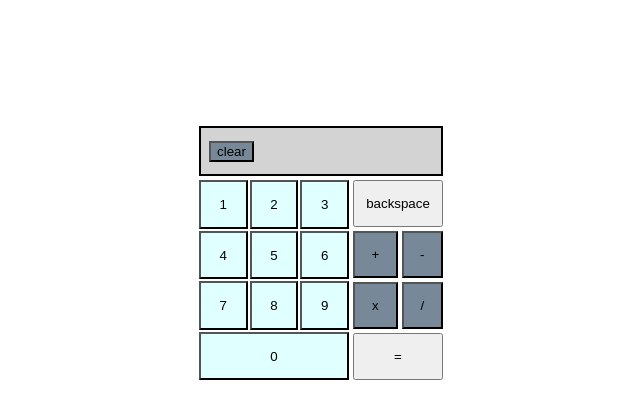
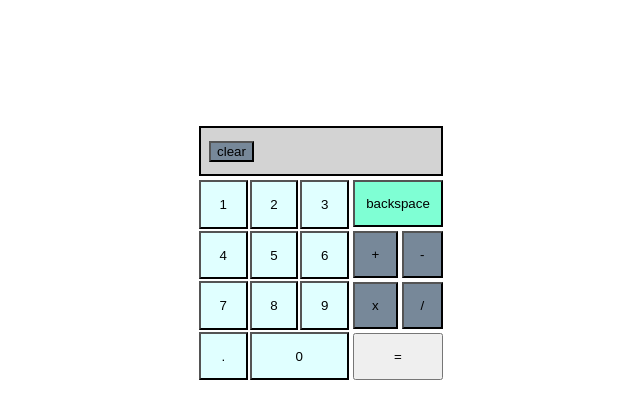
Before and after one commit to Nathan-Matthews/Calculator, a plain HTML site: page index.html in a window 1280 px wide. Shown: the whole page, without its empty margins (319-959 px from the left). Drawn offline with Linux system fonts and the light colour scheme.

Commit message:
Added dot for decimal operations

```diff
--- a/index.html
+++ b/index.html
@@ -26,7 +26,9 @@
             <button class="number seven">7</button>
             <button class="number eight">8</button>
             <button class="number nine">9</button>
+            <button class="number dot">.</button>
             <button class="number zero">0</button>
+
         </div>
         <div class="operators container">
             <button class="backspace">backspace</button>
--- a/style.css
+++ b/style.css
@@ -1,3 +1,8 @@
+.container {
+    box-shadow: 2px black;
+}
+
+
 .calculator {
     display: grid;
     justify-content: center;
@@ -43,8 +48,8 @@
     display: flex;
     justify-content: center;
     align-items: center;
-    grid-row: 4/5;
-    grid-column: 1 / 4;
+    grid-row: 4 / 5;
+    grid-column: 2 / 4;
 }
 
 .operators {
@@ -64,4 +69,6 @@
 
 .backspace {
     grid-column: 1 / 3;
+
+    background-color: aquamarine;
 }
```
